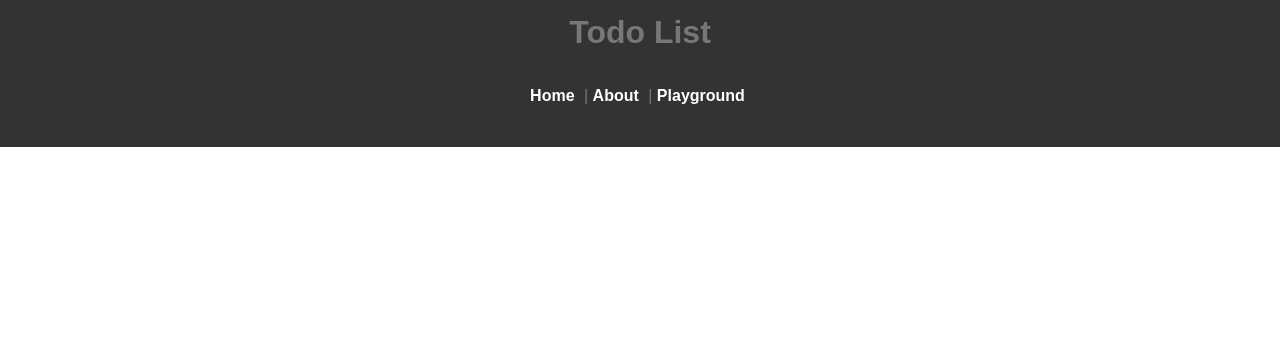
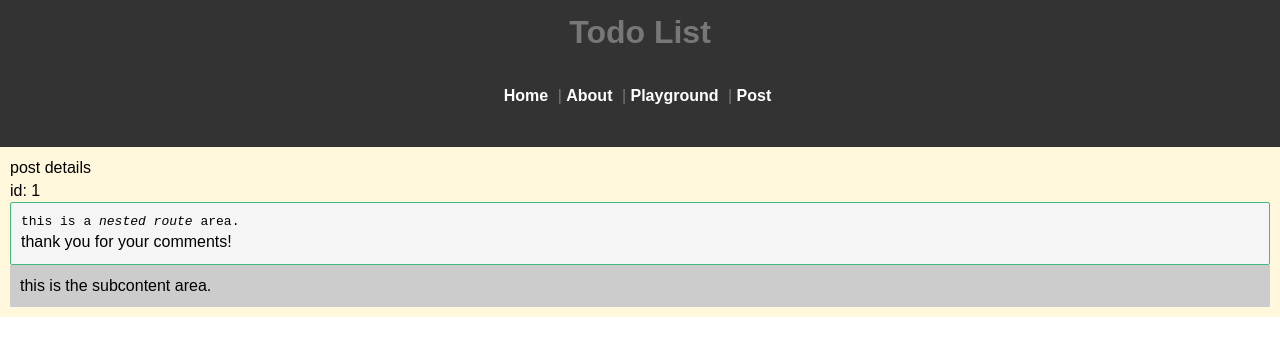
Before and after one commit to RyotaBannai/vue, a Vue app in the folder vue-app/: page /post/1/comment in a window 1280 px wide. Shown: the top 356 px of the page. Built offline with nearby package versions, Linux system fonts and the light colour scheme.

Commit message:
vue route until higher users.

```diff
--- a/vue-app/src/components/layout/Header.vue
+++ b/vue-app/src/components/layout/Header.vue
@@ -4,7 +4,8 @@
         <div id="nav">
             <router-link to="/">Home</router-link> |
             <router-link to="/about">About</router-link> |
-            <router-link to="/playground">Playground</router-link>
+            <router-link to="/playground">Playground</router-link> |
+            <router-link :to="{name:'post', params: {id: 1}}">Post</router-link>
         </div>
     </header>
 </template>
--- a/vue-app/src/main.js
+++ b/vue-app/src/main.js
@@ -6,6 +6,10 @@ import App from './App.vue'
 const About = () => import('./views/About');
 const Home = () => import('./views/Home');
 const Playground = () => import('./views/Playground');
+const Post = () => import('./views/Post');
+const SubContent = () => import('./views/SubContent');
+const Comment = () => import('./views/Comment');
+const Nologic = () => import('./views/Nologic');
 
 import Router from 'vue-router'
 
@@ -18,9 +22,31 @@ Vue.use(Router);
 const router = new Router({
   mode: 'history',
   routes:[
-    { path: '/', name:'home', component: Home },
-    { path: '/about', name:'about', component: About },
-    { path: '/playground', name:'playground', component: Playground },
+      { path: '/', name:'home', component: Home },
+      { path: '/about', name:'about', component: About },
+      { path: '/playground', name:'playground', component: Playground },
+      {
+        // post/ とマッチ
+        path: '/post', component: Nologic },
+      {
+        path: '/post/:id', name:'post', component: Post,
+        children:[
+            {   // post/:id/comment とマッチ
+                // 注意：Comment は **Post の** <router-view> 内部で描画される
+                path: 'comment',
+                components: {
+                    default: Comment,
+                    sub: SubContent
+                },
+            },
+            {
+                // post/:id とマッチ
+                // this is just for fallback.
+                path: '', component: Nologic
+            }
+        ]
+    },
+      { path: '*', name:'notfound', component: Nologic },
   ],
   scrollBehavior (to, from, savedPosition) {
     if (savedPosition) {
--- /dev/null
+++ b/vue-app/src/views/Comment.vue
@@ -0,0 +1,21 @@
+<template>
+    <div id="first-nested-component">
+        <pre>this is a <i>nested route</i> area.</pre>
+        thank you for your comments!
+    </div>
+</template>
+
+<script>
+    export default {
+        name: "Comment"
+    }
+</script>
+
+<style scoped>
+    #first-nested-component{
+        padding:10px;
+        background-color: whitesmoke;
+        border: 1px #42b983 solid;
+        border-radius: 2px;
+    }
+</style>
--- /dev/null
+++ b/vue-app/src/views/Nologic.vue
@@ -0,0 +1,13 @@
+<template>
+    <div>Access to no logic...</div>
+</template>
+
+<script>
+    export default {
+        name: "Nologic"
+    }
+</script>
+
+<style scoped>
+
+</style>
--- /dev/null
+++ b/vue-app/src/views/Post.vue
@@ -0,0 +1,21 @@
+<template>
+    <div id="post-main">
+        <div>post details</div>
+        <p>id: {{ $route.params.id }}</p>
+        <router-view ></router-view>
+        <router-view name="sub"></router-view>
+    </div>
+</template>
+
+<script>
+    export default {
+        name: "Post"
+    }
+</script>
+
+<style scoped>
+    #post-main{
+        padding: 10px;
+        background-color: cornsilk;
+    }
+</style>
--- /dev/null
+++ b/vue-app/src/views/SubContent.vue
@@ -0,0 +1,18 @@
+<template>
+    <div id="sub-content">
+        this is the subcontent area.
+    </div>
+</template>
+
+<script>
+    export default {
+        name: "SubContent"
+    }
+</script>
+
+<style scoped>
+    #sub-content{
+        padding:10px;
+        background-color: #cccccc;
+    }
+</style>
```
